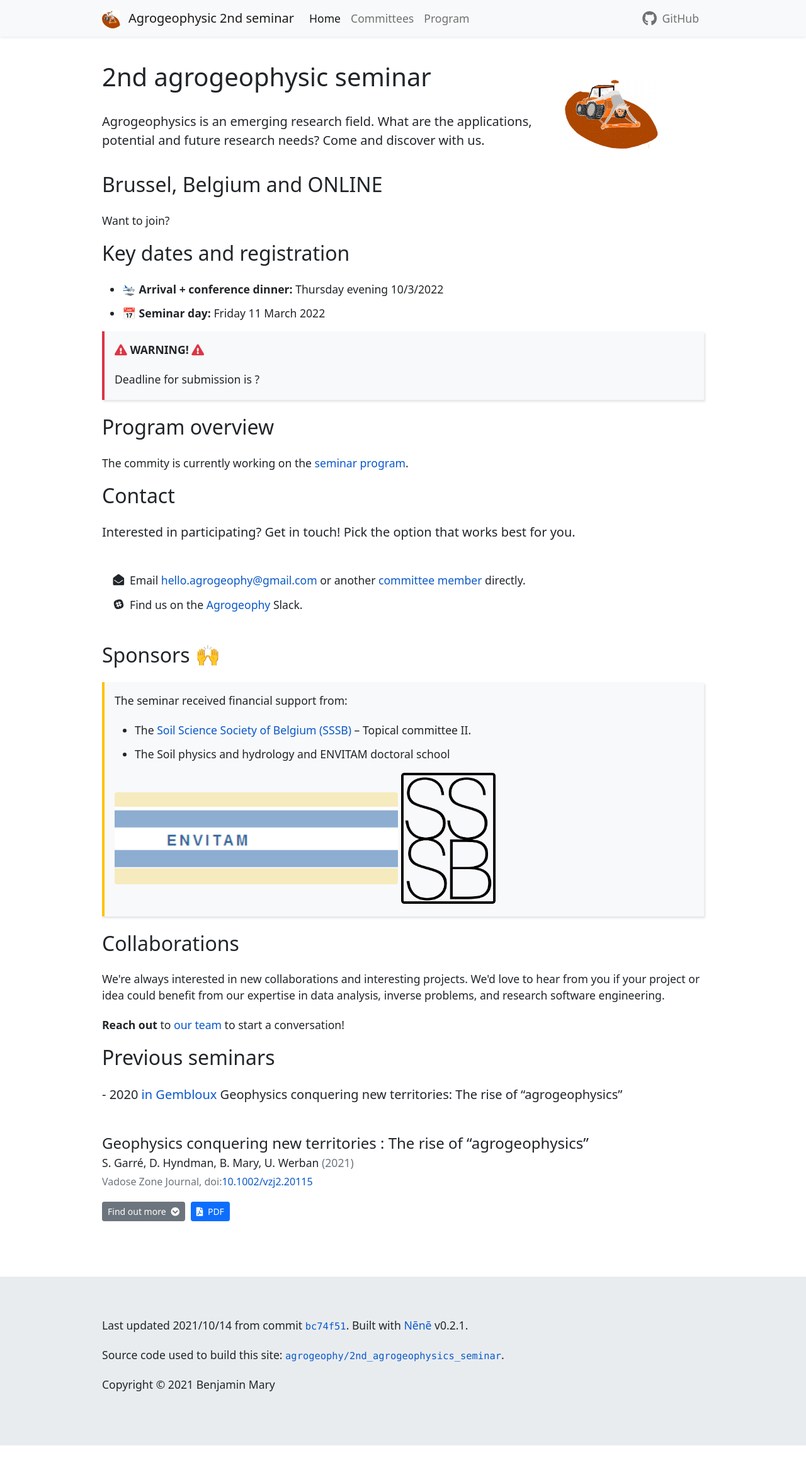
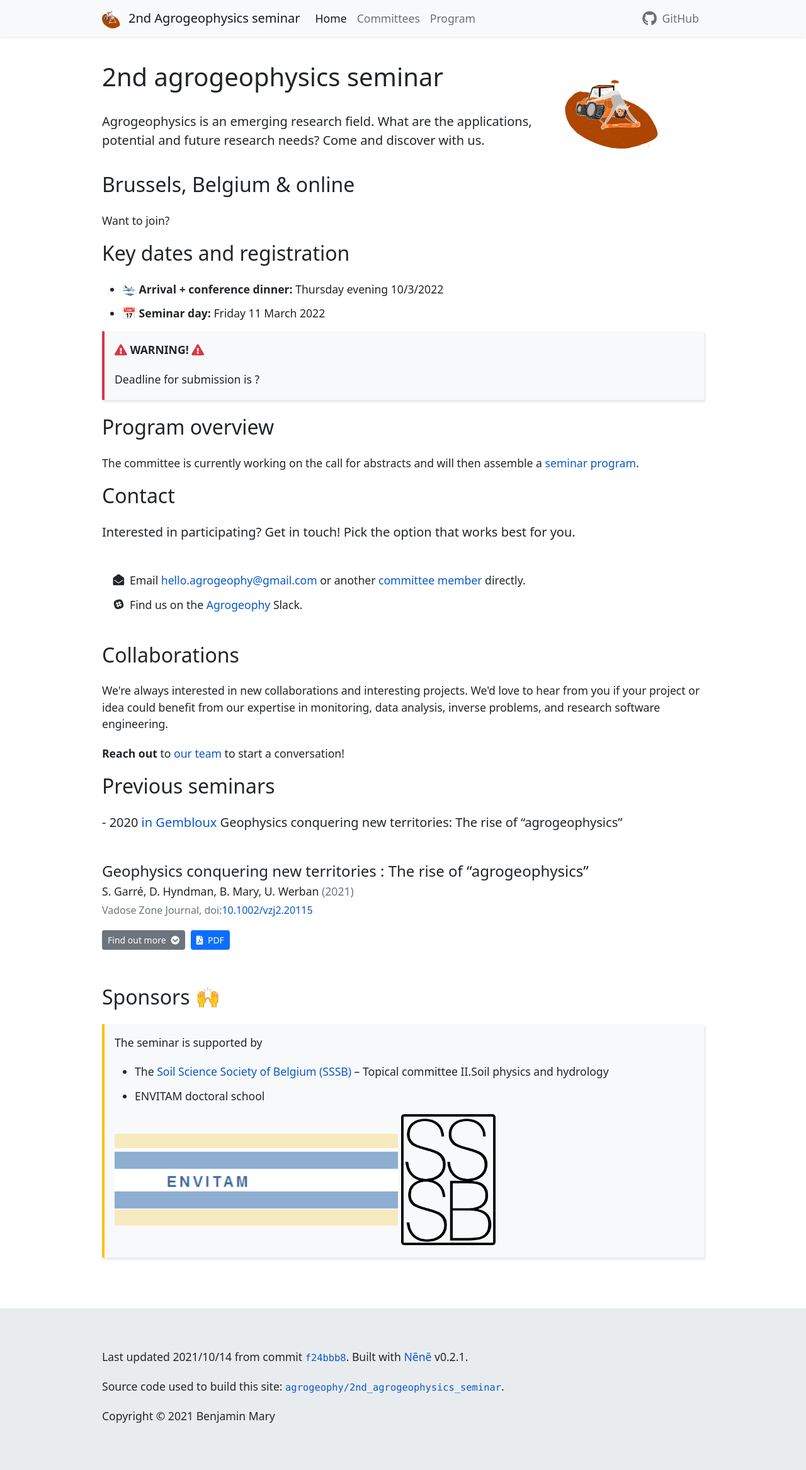
Before and after one commit to agrogeophy/2nd_agrogeophysics_seminar, a plain HTML site: page web/_build/index.html in a window 1280 px wide. Shown: the whole page at 63% size. Before the commit the page ends 2295 px from the top, so only its background shows below. Drawn offline with Linux system fonts and the light colour scheme; a script that the page names is missing.

Commit message:
error pic

```diff
--- a/web/_build/index.html
+++ b/web/_build/index.html
@@ -4,7 +4,7 @@
 <head>
   <meta charset="utf-8"/>
   <meta name="viewport" content="width=device-width, initial-scale=1.0" />
-  <title>2nd agrogeophysic seminar</title>
+  <title>2nd agrogeophysics seminar</title>
   <link rel="shortcut icon" href="images/Garre_drawing1.png"/>
 
   <!-- Bootstrap CSS -->
@@ -21,7 +21,7 @@
       <div class="container align-middle">
         <a class="navbar-brand" href="/2nd_agrogeophysics_seminar">
           <img aria-hidden="true" alt="Project logo" src="images/Garre_drawing2.png">
-          Agrogeophysic 2nd seminar
+          2nd Agrogeophysics seminar
         </a>
         <button class="navbar-toggler" type="button"
                 data-bs-toggle="collapse" data-bs-target="#navbarNav"
@@ -70,7 +70,7 @@
       <section class="container page-content">
         <div class="row mb-3 align-items-center">
 <div class="col-md-9 col-sm-8 col-8">
-<h1>2nd agrogeophysic seminar</h1>
+<h1>2nd agrogeophysics seminar</h1>
 <p class="lead">
 Agrogeophysics is an emerging research field. What are the applications, potential and future research needs? Come and discover with us.
 </p>
@@ -79,7 +79,7 @@ Agrogeophysics is an emerging research field. What are the applications, potenti
   <img alt="Seminar logo" src="images/Garre_drawing2.png">
 </div>
 </div>
-<h2>Brussel, Belgium and ONLINE</h2>
+<h2>Brussels, Belgium &amp; online</h2>
 <p>Want to join?</p>
 <h2>Key dates and registration</h2>
 <ul>
@@ -93,7 +93,7 @@ Agrogeophysics is an emerging research field. What are the applications, potenti
 <p>Deadline for submission is ?</p>
 </div>
 <h2>Program overview</h2>
-<p>The commity is currently working on the <a href="program">seminar program</a>.</p>
+<p>The committee is currently working on the call for abstracts and will then assemble a <a href="program">seminar program</a>.</p>
 <h2>Contact</h2>
 <p class="lead">
 Interested in participating? Get in touch! Pick the option that works best
@@ -109,34 +109,10 @@ Email <a href="hello.agrogeophy@gmail.com">hello.agrogeophy@gmail.com</a> or ano
 Find us on the <a href="/https://agrogeophy.slack.com/">Agrogeophy</a> Slack.
 </li>
 </ul>
-<h2>Sponsors 🙌</h2>
-<style>
-img {
-  border-radius: 4px;
-  width: 150px;
-}
-
-#envitam {
-  width: 450px;
-}
-</style>
-<div class="callout">
- The seminar received financial support from:
-<p>
-<ul>
-  <li> The <a href="http://www.soilbelgium.be/"> Soil Science Society of Belgium (SSSB) </a> – Topical committee II. </li>
-  <li> The Soil physics and hydrology and ENVITAM doctoral school </li>
-</ul>
-<p><img id=envitam src="images/logo_envitam.png"
-     alt="ENVITAM">
-<img src="images/logotransp.png"
-     alt="SSSB"></p>
-</p>
-</div>
 <h2>Collaborations</h2>
 <p>We're always interested in new collaborations and interesting projects.
 We'd love to hear from you if your project or idea could benefit from our
-expertise in data analysis, inverse problems, and research software
+expertise in monitoring, data analysis, inverse problems, and research software
 engineering.</p>
 <p><strong>Reach out</strong> to <a href="committees">our team</a> to start a conversation!</p>
 <h2>Previous seminars</h2>
@@ -195,6 +171,30 @@ Vadose Zone Journal, (a), e20115.</p>
     </div>
 </div>
 </p>
+<h2>Sponsors 🙌</h2>
+<style>
+img {
+  border-radius: 4px;
+  width: 150px;
+}
+
+#envitam {
+  width: 450px;
+}
+</style>
+<div class="callout">
+The seminar is supported by
+<p>
+<ul>
+  <li> The <a href="http://www.soilbelgium.be/"> Soil Science Society of Belgium (SSSB) </a> – Topical committee II.Soil physics and hydrology </li>
+  <li> ENVITAM doctoral school </li>
+</ul>
+<p><img id=envitam src="images/logo_envitam.png"
+     alt="ENVITAM">
+<img src="images/logotransp.png"
+     alt="SSSB"></p>
+</p>
+</div>
 
       </section>
   </main>
@@ -204,7 +204,7 @@ Vadose Zone Journal, (a), e20115.</p>
     <div class="container">
       <p>
         Last updated 2021/10/14 from commit
-        <a href="https://github.com/agrogeophy/2nd_agrogeophysics_seminar/commit/bc74f51"><code>bc74f51</code></a>.
+        <a href="https://github.com/agrogeophy/2nd_agrogeophysics_seminar/commit/f24bbb8"><code>f24bbb8</code></a>.
         Built with <a href="https://nene.leouieda.com">Nēnē</a> v0.2.1.
       </p>
       <p>
```
Also changed, not shown: web/_build/committees.html (+7 -10 lines), web/_build/contact.html (+3 -3 lines), web/_build/program.html (+3 -3 lines), web/_templates/macros.html (+1 -1 lines).
